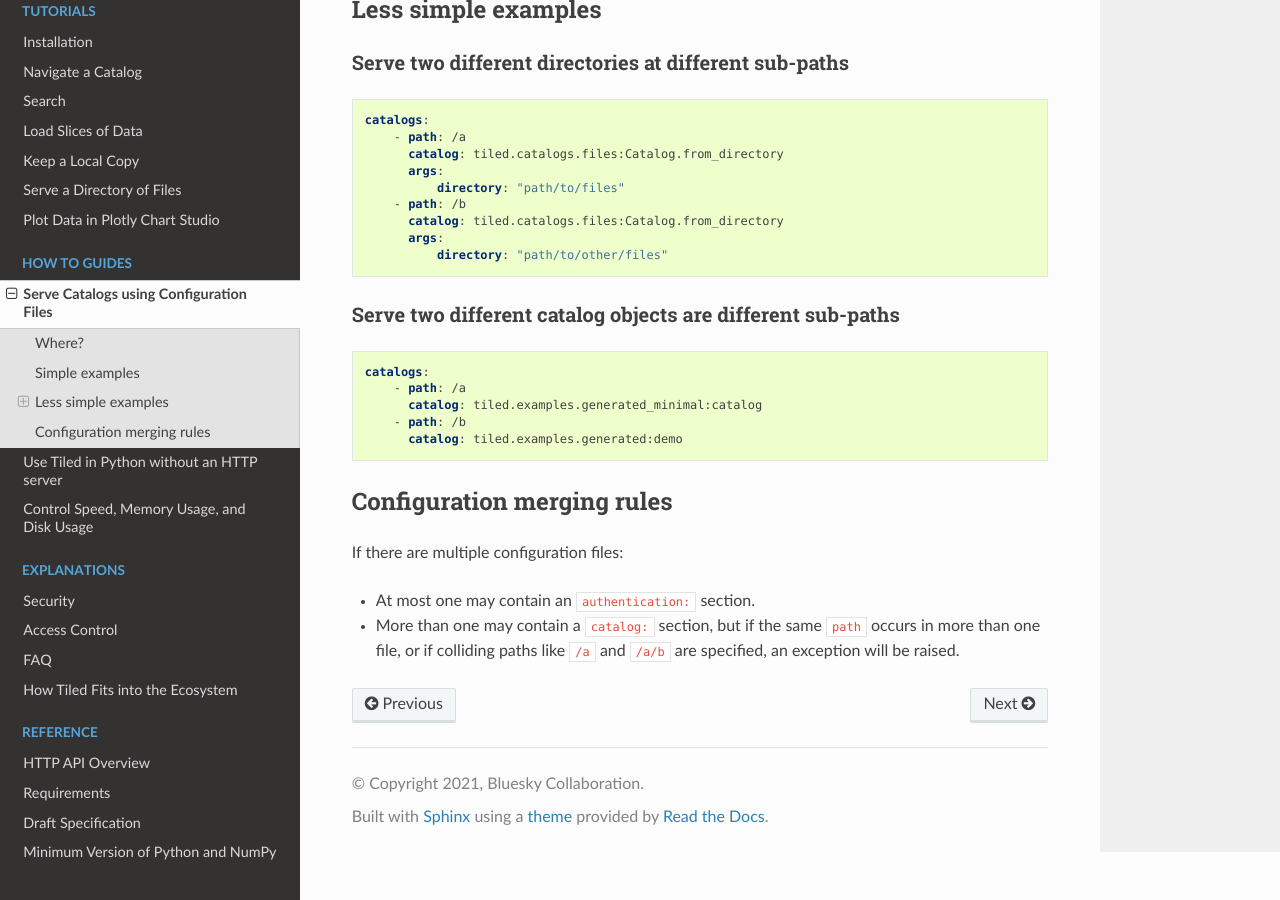
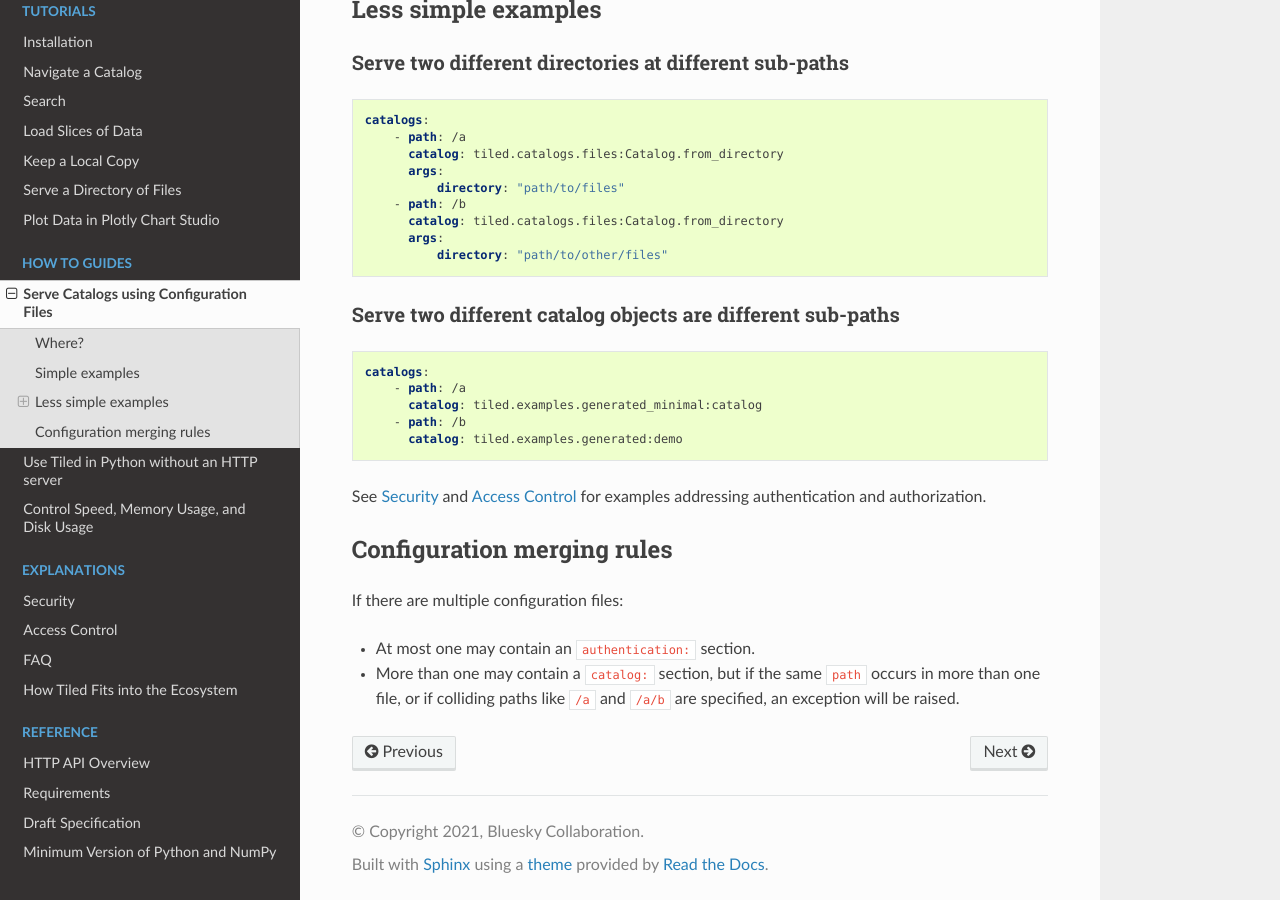
Before and after one commit to bluesky/tiled, a Sphinx documentation site: the page built from docs/source/how-to/configuration.md, in a window 1280 px wide and 900 px high, scrolled down 1188 px. Built offline with Sphinx 7.4.7 and the Read the Docs theme 2.0.0, drawn with Linux system fonts in a browser that asks for light colours; pages that are not in the unit, such as notebooks, are missing from menus.

Commit message:
Add xref.

````diff
--- a/docs/source/how-to/configuration.md
+++ b/docs/source/how-to/configuration.md
@@ -80,6 +80,9 @@ catalogs:
       catalog: tiled.examples.generated:demo
 ```
 
+See {doc}`../explanations/security` and {doc}`../explanations/access-control` for examples addressing
+authentication and authorization.
+
 ## Configuration merging rules
 
 If there are multiple configuration files:
````
